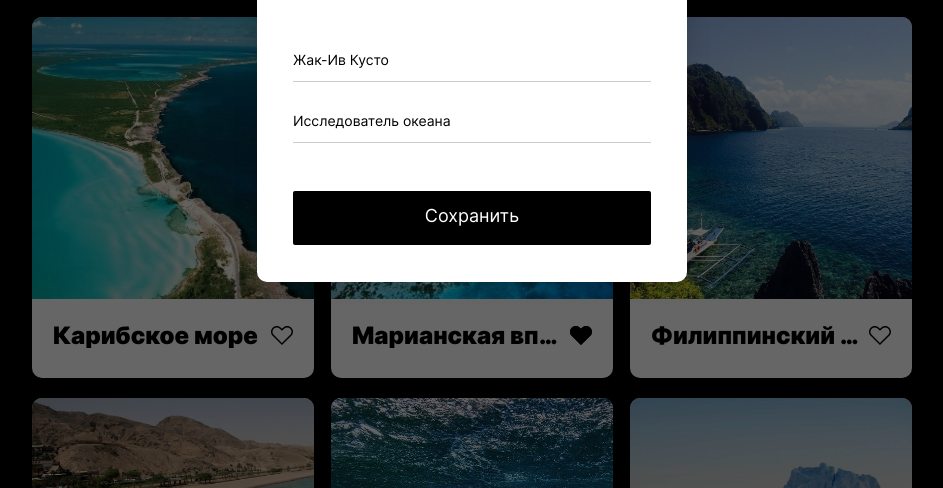
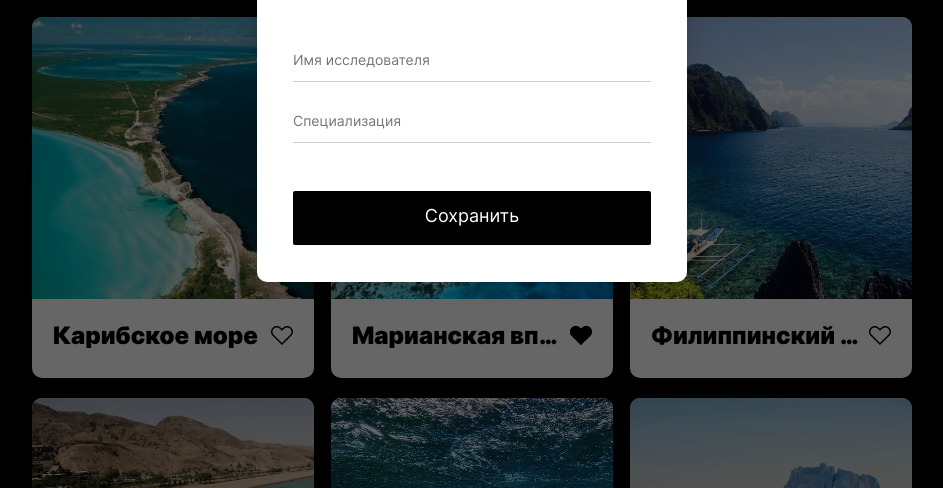
Before and after one commit to HotPincher/mesto, a plain HTML site: page index.html in a window 1280 px wide. Shown: the part 312-800 px from the top of the page, without its empty margins (168-1111 px from the left). Drawn offline with Linux system fonts and the light colour scheme; files whose address does not match are found by name.

Commit message:
ammended for review

```diff
--- a/index.html
+++ b/index.html
@@ -99,9 +99,9 @@
       <div class="popup__container">
         <h3 class="popup__title">Редактировать профиль</h3>
         <form name="profile-edit" action="#" method="post" class="credentials">
-          <input type="text" name="first-name" value="Жак-Ив Кусто" placeholder="Имя исследователя"
+          <input type="text" name="first-name" placeholder="Имя исследователя"
             class="credentials__user-input" />
-          <input type="text" name="occupation" value="Исследователь океана" placeholder="Специализация"
+          <input type="text" name="occupation" placeholder="Специализация"
             class="credentials__user-input" />
           <button type="submit" class="button credentials__submit-button" name="submit-credentials">Сохранить</button>
         </form>
```
